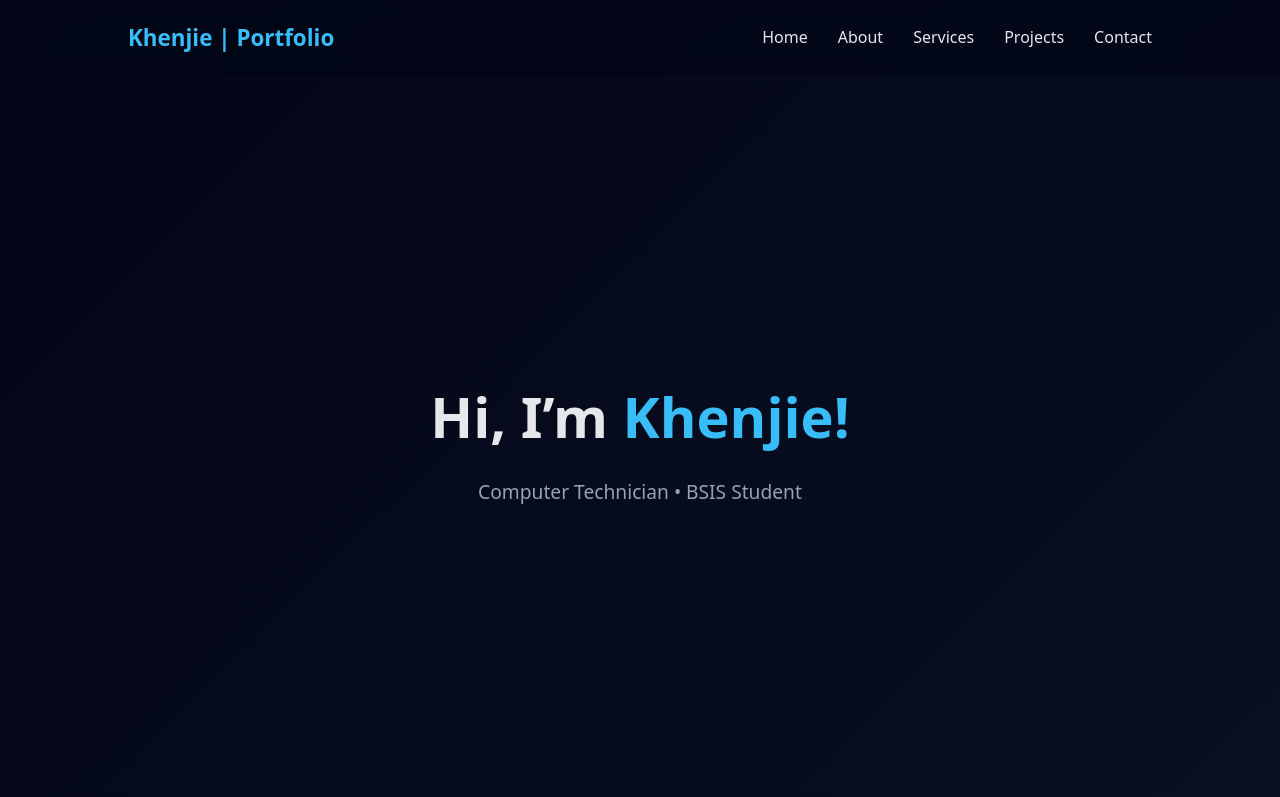
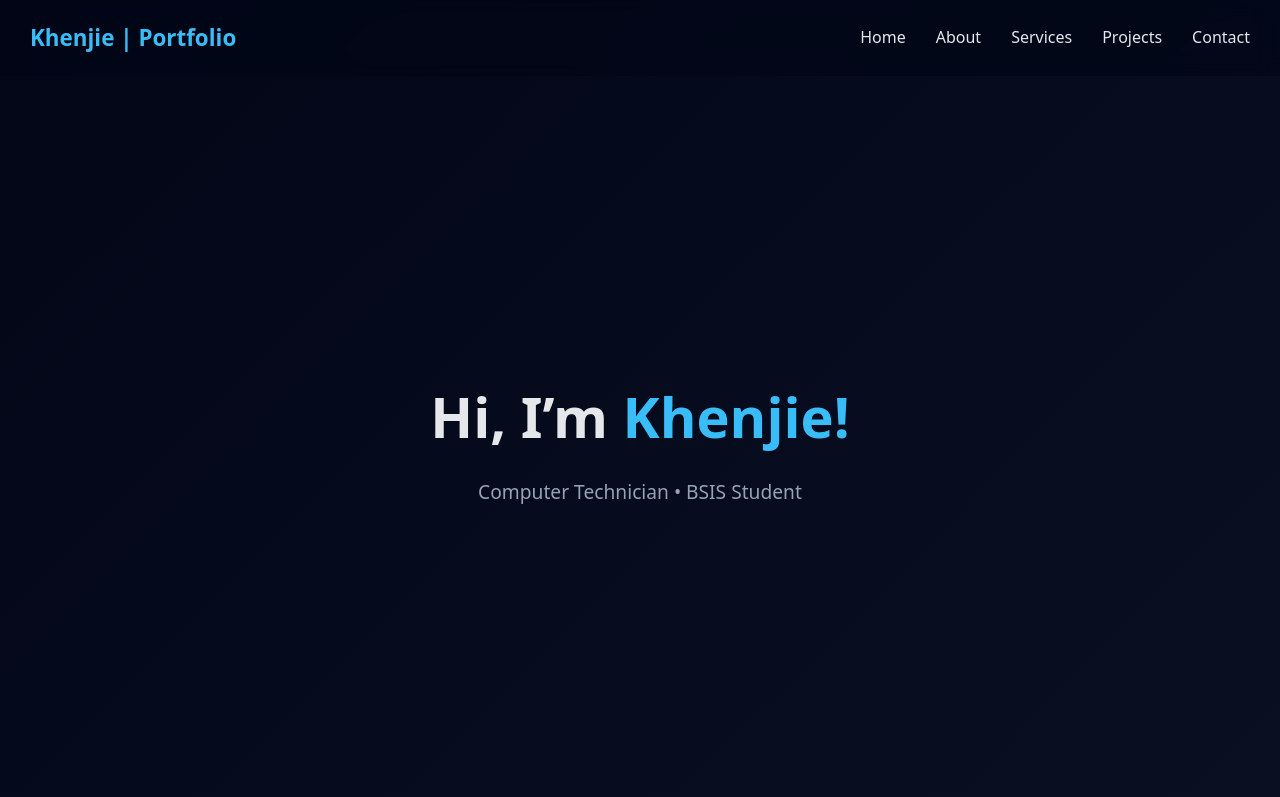
Before and after one commit to icekenji/Kenjie-Portfolio, a plain HTML site: page index.html in a window 1280 px wide. Shown: the top 797 px of the page. Drawn offline with Linux system fonts and the light colour scheme.

Commit message:
Add files via upload

```diff
--- a/style.css
+++ b/style.css
@@ -134,7 +134,7 @@ nav {
   position: fixed;
   top: 0;
   width: 100%;
-  padding: 20px 10%;
+  padding: 20px 30px; /* closer to the edge */
   display: flex;
   justify-content: space-between;
   align-items: center;
```
